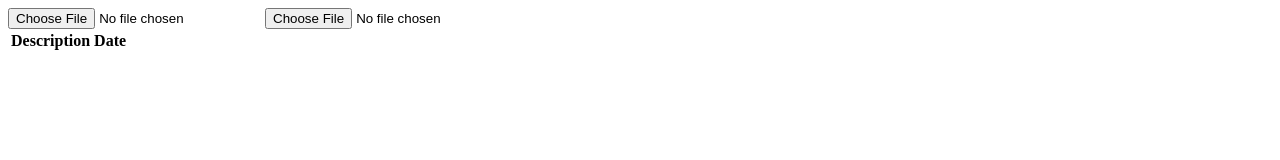
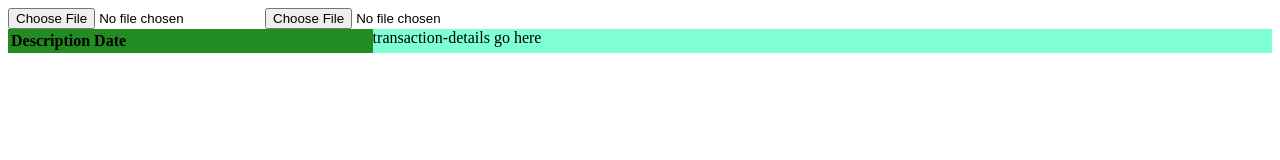
Before and after one commit to mercspring/simple-beancount-editor, a plain HTML site: page index.html in a window 1280 px wide. Drawn offline with nearby package versions, Linux system fonts and the light colour scheme.

Commit message:
adjusted spacing for transactions table and transactions details

```diff
--- a/index.html
+++ b/index.html
@@ -18,6 +18,7 @@
         <!-- Input settings value (accounts, etc) -->
         <!-- Display the csv data as beancount-->
     </header>
+    <div id="flex-container">
         <main id="transaction-table">
             <table id="beancount-table">
                 <tr>
@@ -27,7 +28,8 @@
             </table>
         </main>
         <div id="transaction-details">
-
+            transaction-details go here
+        </div>
     </div>
 
     <script src="./script.js"></script>
--- a/style.css
+++ b/style.css
@@ -1,3 +1,15 @@
+#flex-container{
+    display: flex;
+}
 #transaction-table{
+    background-color: forestgreen;
+    min-width: 20vw;
+    flex-grow: 1
+
 
 }
+
+#transaction-details{
+    background-color: aquamarine;
+    flex-grow: 3
+}
```
Lines whose indentation alone changed are shown as unchanged.
